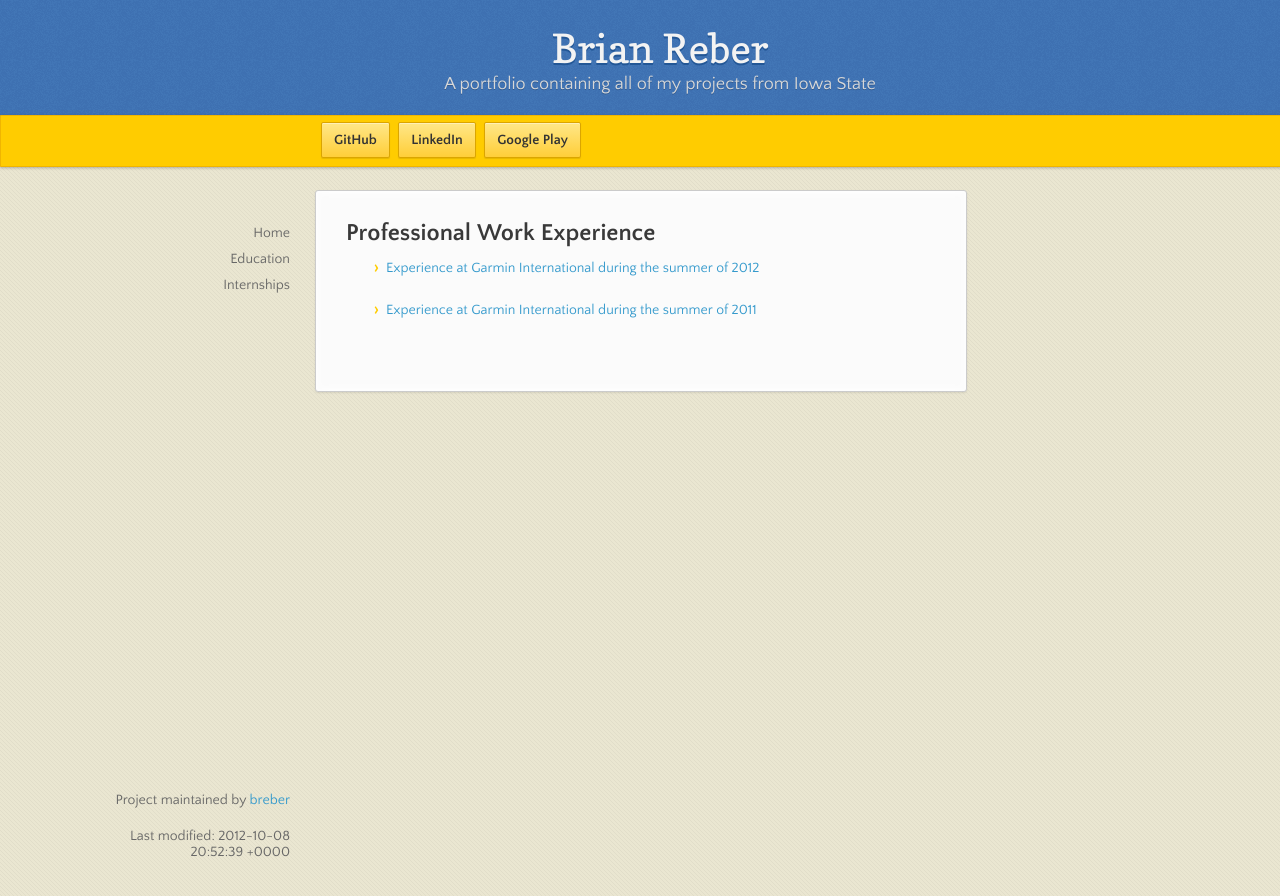
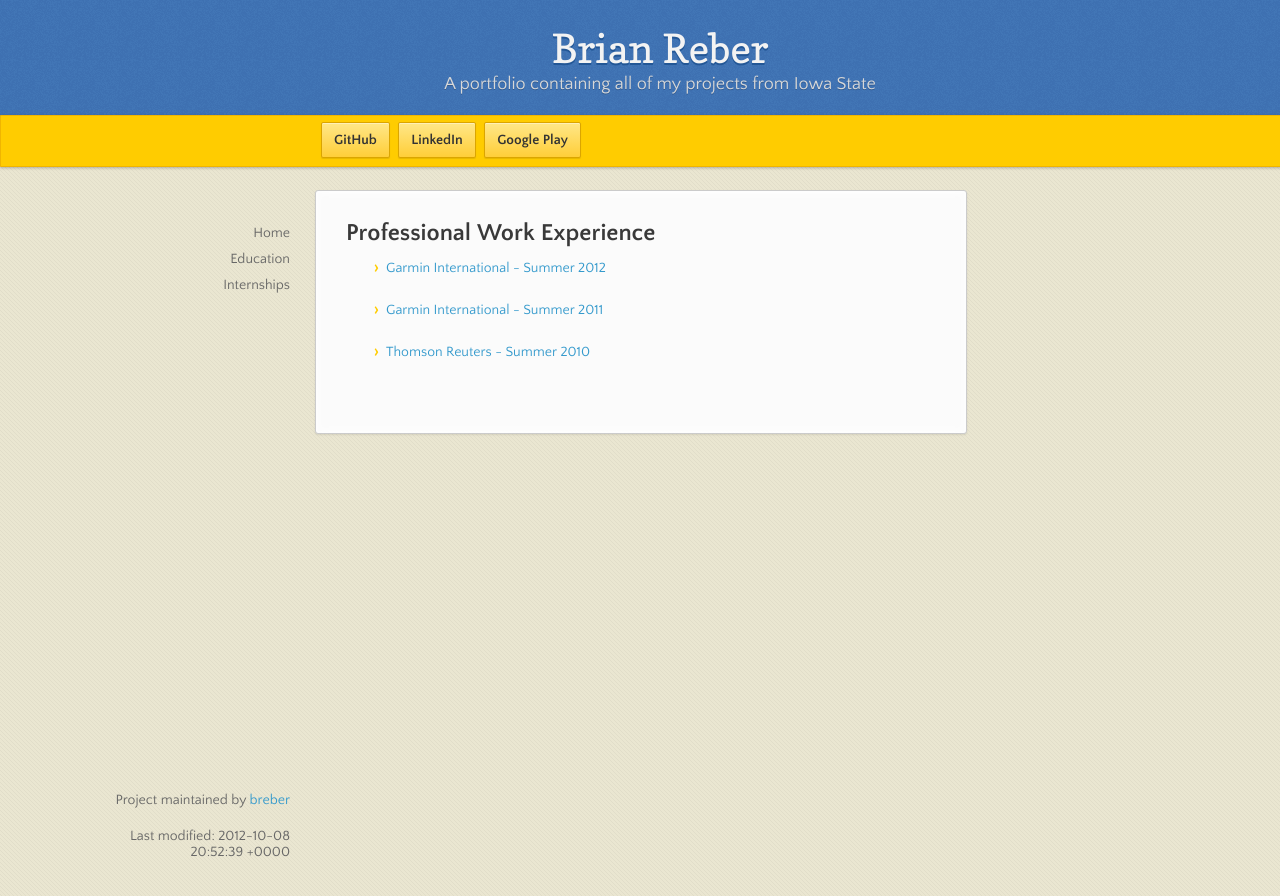
Before and after one commit to breber/school, a Jekyll site: the page built from _posts/2012-10-01-Internships.md, in a window 1280 px wide. Shown: the top 896 px of the page. Built offline with Jekyll 4.4.1, drawn with Linux system fonts in a browser that asks for light colours; Markdown is read by kramdown in place of the engine named in the settings; some of the changed lines change nothing that is shown.

Commit message:
Add Thomson Reuters 2010

```diff
--- /dev/null
+++ b/_posts/2010-08-08-ThomsonReuters2010.md
@@ -0,0 +1,14 @@
+---
+layout: layout
+title: Thomson Reuters - Summer 2010
+summary: Experience at Thomson Reuters during the summer of 2010
+category: internship
+---
+
+## Thomson Reuters - Summer 2010
+
+During the summer of 2010, I worked at Thomson Reuters in Eagan, MN. I worked on the Document team, for the WestlawNext product.
+
+During this summer, I worked as a regular developer on the agile team. I wasn't given a special intern project, but was working on the same stories and bugs that the full time developers were working on. I became the go-to person for the content related stories - I was responsible for adding support for new types of documents on the website. This responsibility was very important to bringing up the WestlawNext support to the level of the previous edition of the website, Westlaw. I worked directly with a number of the other Software Engineers on the team, as well as with the Product Developers/Business people pushing the project forward.
+
+Through this project, I was able to gain professional experience using XSLT, JavaScript, C#, agile development techniques, and Team Foundation Server (TFS).
--- a/_posts/2012-10-01-Internships.md
+++ b/_posts/2012-10-01-Internships.md
@@ -8,5 +8,5 @@ category: general
 ## Professional Work Experience
 
 {% for post in site.categories.internship %}
-* [{{ post.summary }}]({{ post.url }})
+* [{{ post.title }}]({{ post.url }})
 {% endfor %}
```
